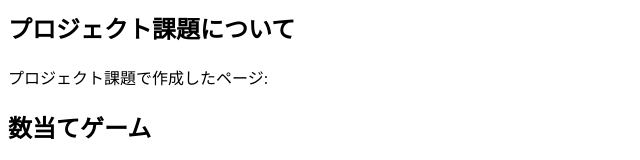
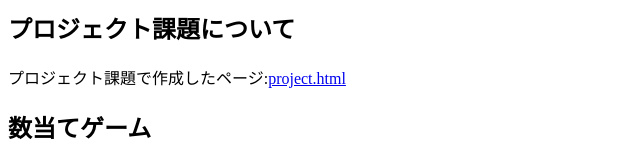
Before and after one commit to G285252022/medialabo, a plain HTML site: page index.html in a window 1280 px wide. Shown: the part 134-294 px from the top of the page, without its empty margins (0-640 px from the left). Drawn offline with Linux system fonts and the light colour scheme.

Commit message:
プロジェクト課題リンク

```diff
--- a/index.html
+++ b/index.html
@@ -10,7 +10,7 @@
     <p></p>
     <h2>プロジェクト課題について</h2>
     <p></p>
-    <p>プロジェクト課題で作成したページ:<a></a></p>
+    <p>プロジェクト課題で作成したページ:<a href="project.html">project.html</a></p>
     <h2>数当てゲーム</h2>
     <p></p>
     <p>数当てゲームのページ:<a></a></p>
```
